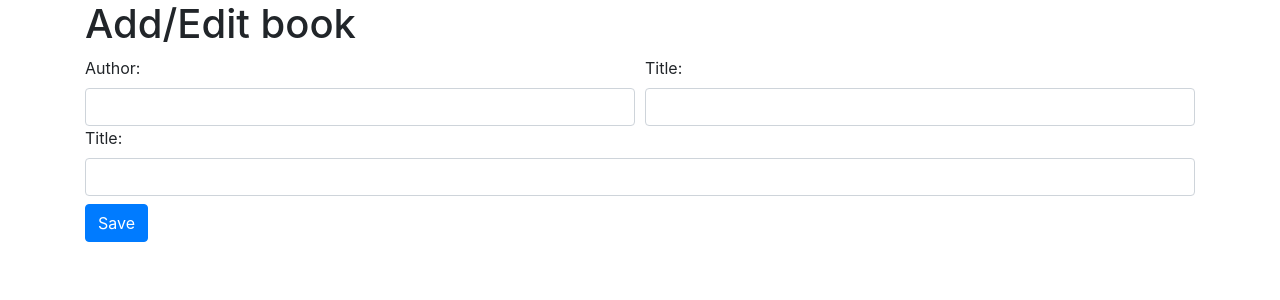
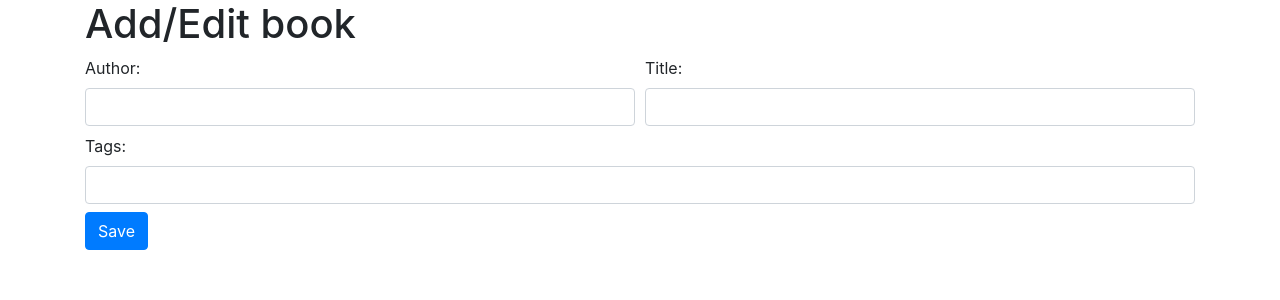
Before and after one commit to evgeniychernyshev/ozon-hw, a Flask app: page /books/1/edit in a window 1280 px wide. Shown: the top 300 px of the page. Run offline with Flask 2, Linux system fonts and the light colour scheme; some libraries are stand-ins or nearby versions.

Commit message:
Delete ,

```diff
--- a/app/templates/book-details.html
+++ b/app/templates/book-details.html
@@ -16,11 +16,7 @@
             <p>{{ book.author }}</p>
             <p>Tags:
                 {% for tag in book.tags %}
-                    {% if loop.last %}
-                        #{{ tag }}
-                    {% else %}
-                        #{{ tag }},
-                    {% endif %}
+                    #{{ tag }}
                 {% endfor %}
             </p>
             <div class="mt-2">
--- a/app/templates/book-edit.html
+++ b/app/templates/book-edit.html
@@ -26,8 +26,13 @@
                 </div>
                 <div class="form-row">
                     <div class="col">
-                        <label for="TagsInput">Title:</label>
-                        <input type="text" id="TagsInput" class="form-control" value="{{ book.tags }}" name="tags" required>
+                        <div class="mt-2">
+                            <label for="TagsInput">Tags:</label>
+                            {% for tag in book.tags %}
+                            {% set tags = '#' + tag + ' ' %}
+                            {% endfor %}
+                            <input type="text" id="TagsInput" class="form-control"  value="{{ book.tags }}"  name="tags" required>
+                        </div>
                     </div>
                 </div>
                 <div class="mt-2">
```
